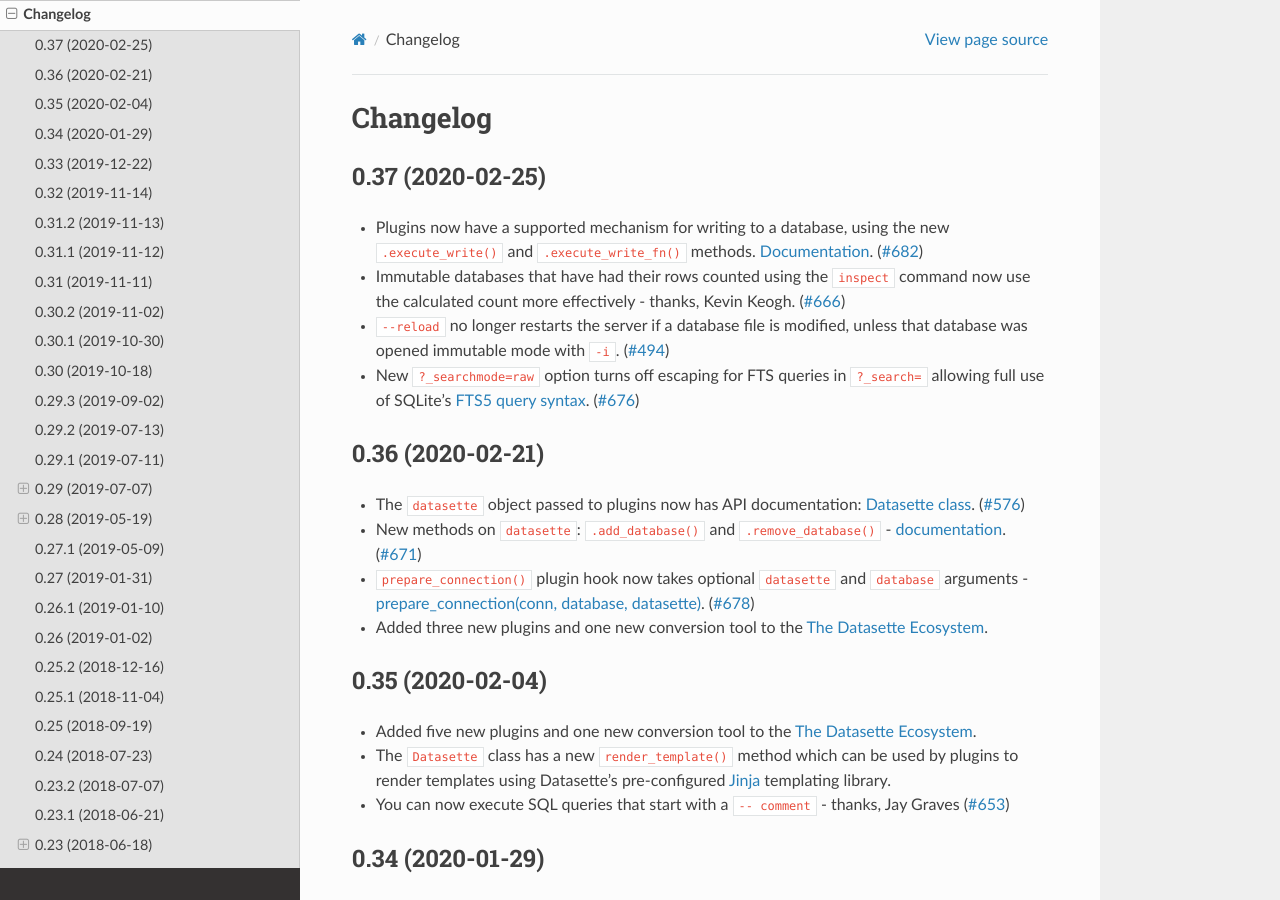
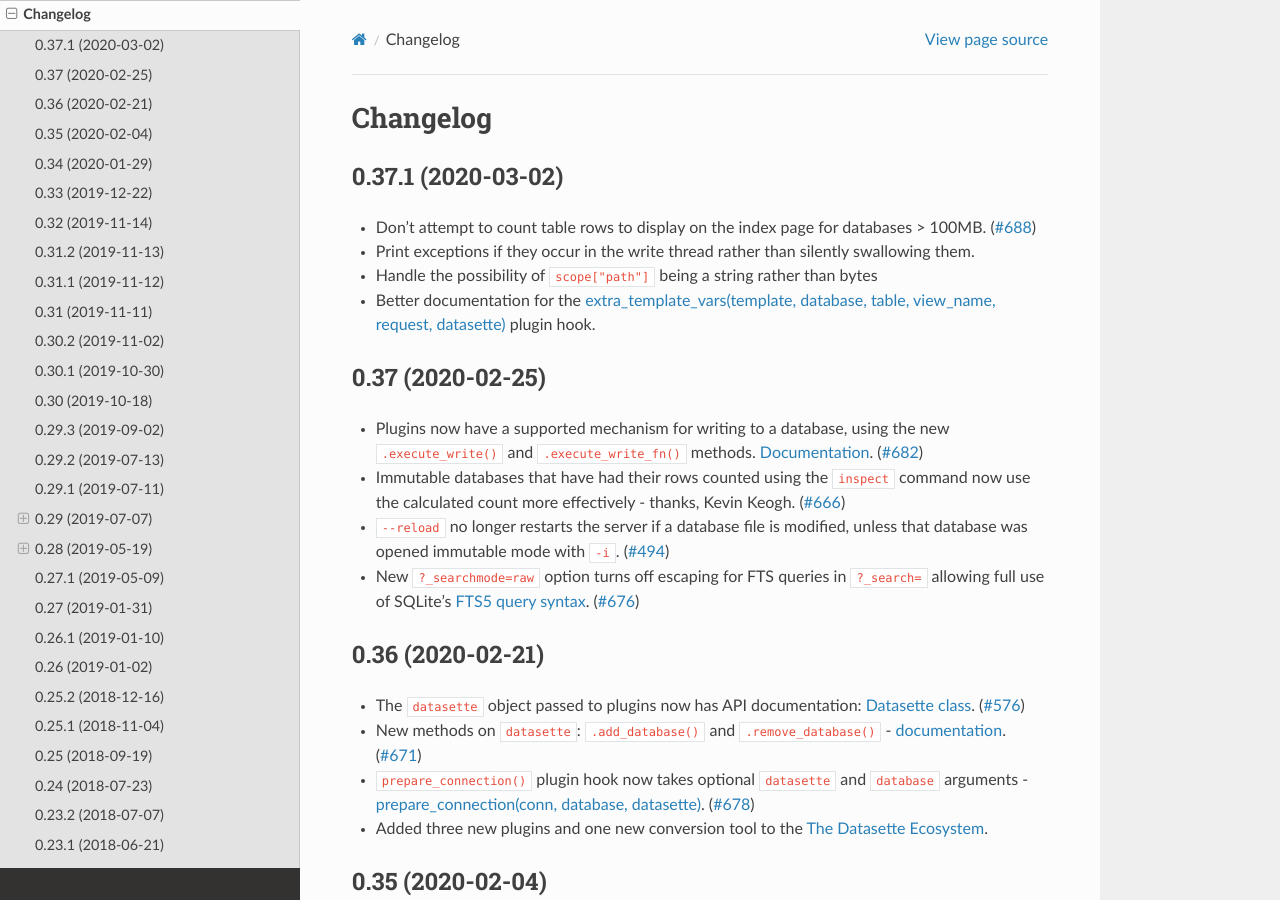
Before and after one commit to simonw/datasette, a Sphinx documentation site: the page built from docs/changelog.rst, in a window 1280 px wide and 900 px high. Built offline with Sphinx 7.4.7 and the Read the Docs theme 2.0.0, drawn with Linux system fonts in a browser that asks for light colours.

Commit message:
Changelog for 0.37.1

```diff
--- a/docs/changelog.rst
+++ b/docs/changelog.rst
@@ -3,6 +3,16 @@
 =========
 Changelog
 =========
+
+.. _v0_37_1:
+
+0.37.1 (2020-03-02)
+-------------------
+
+* Don't attempt to count table rows to display on the index page for databases > 100MB. (`#688 <https://github.com/simonw/datasette/issues/688>`__)
+* Print exceptions if they occur in the write thread rather than silently swallowing them.
+* Handle the possibility of ``scope["path"]`` being a string rather than bytes
+* Better documentation for the :ref:`plugin_hook_extra_template_vars` plugin hook.
 
 .. _v0_37:
 
```
